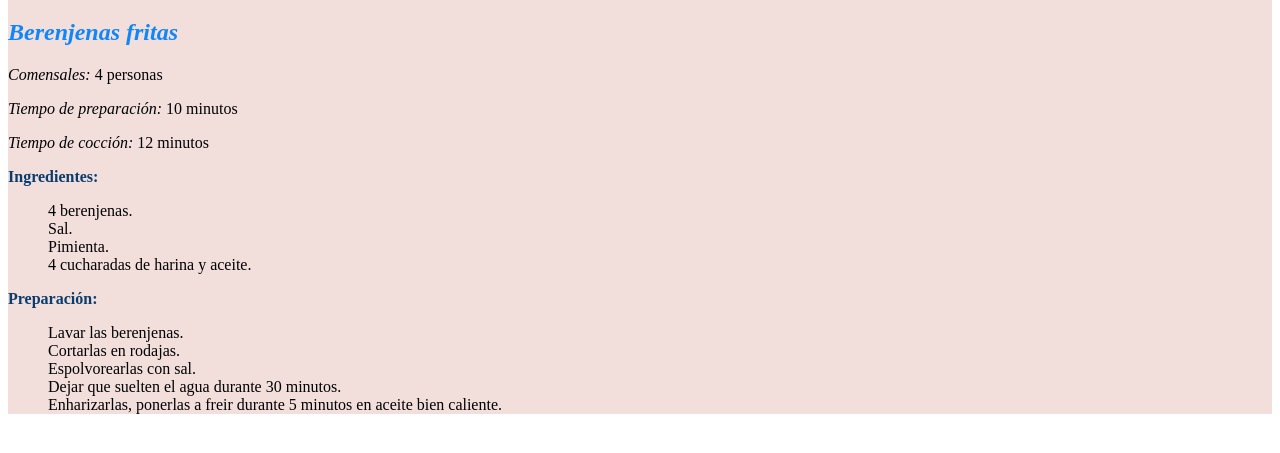
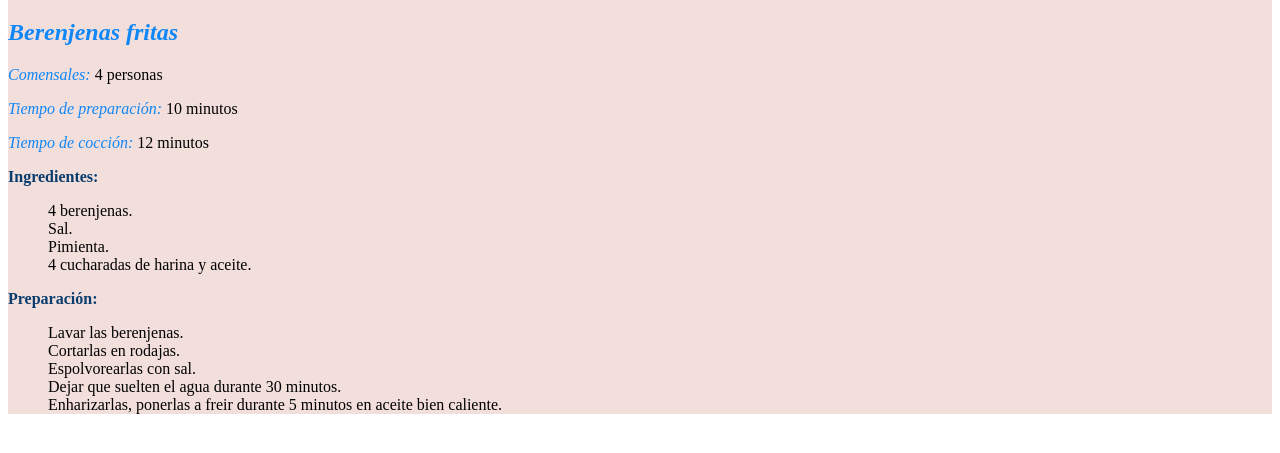
Before and after one commit to RoCardona/rcl-se02-hmtl-css-031120222, a plain HTML site: page Ex4/platosemana.html in a window 1280 px wide. Shown: the part 61-514 px from the top of the page. Drawn offline with Linux system fonts and the light colour scheme.

Commit message:
terminado

```diff
--- a/Ex4/css/style.css
+++ b/Ex4/css/style.css
@@ -19,3 +19,6 @@ ul {
 .prep {
     color: rgba(4, 56, 105, 0.975);
 }
+.blue {
+    color: rgba(9, 132, 248, 0.975);
+}
--- a/Ex4/platosemana.html
+++ b/Ex4/platosemana.html
@@ -11,9 +11,9 @@
 <div id="container">
 <h1>Plato de la semana</h1>
 <h2><i>Berenjenas fritas</i></h2>
-<p><i>Comensales:</i> 4 personas</p>
-<p><i>Tiempo de preparación:</i> 10 minutos</p>
-<p><i>Tiempo de cocción:</i> 12 minutos</p>
+<p><span class="blue"><i>Comensales:</i></span> 4 personas</p>
+<p><span class="blue"><i>Tiempo de preparación:</i></span> 10 minutos</p>
+<p><span class="blue"><i>Tiempo de cocción:</i></span> 12 minutos</p>
 <p class="ingred"><b>Ingredientes:</b></p>
 <ul>
     <li>4 berenjenas.</li>
```
